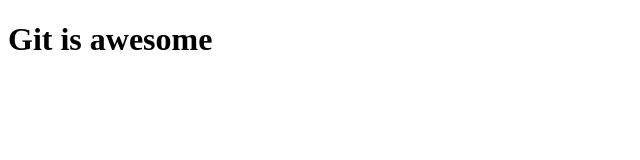
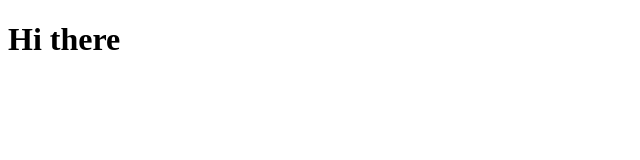
Before and after one commit to BrandonCarlos/gitProject, a plain HTML site: page index.html in a window 1280 px wide. Shown: the whole page, without its empty margins (0-640 px from the left). Drawn offline with Linux system fonts and the light colour scheme.

Commit message:
Commit from new author

```diff
--- a/index.html
+++ b/index.html
@@ -7,6 +7,6 @@
     <title>Document</title>
 </head>
 <body>
-    <h1>Git is awesome</h1>
+    <h1>Hi there</h1>
 </body>
 </html>
```
